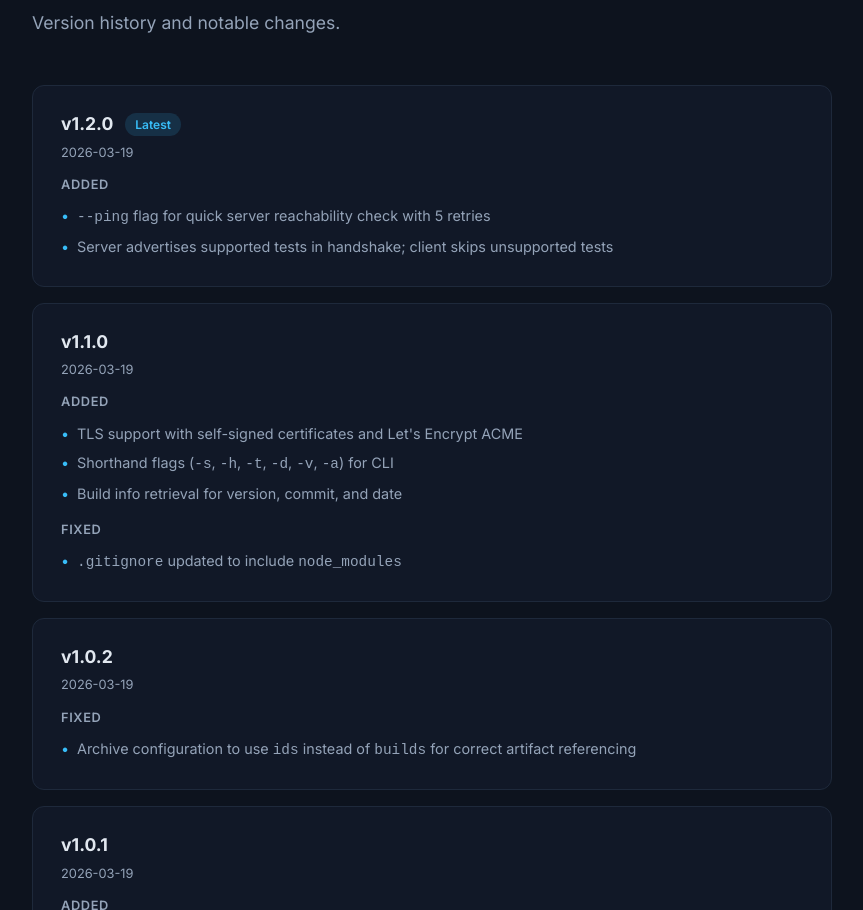
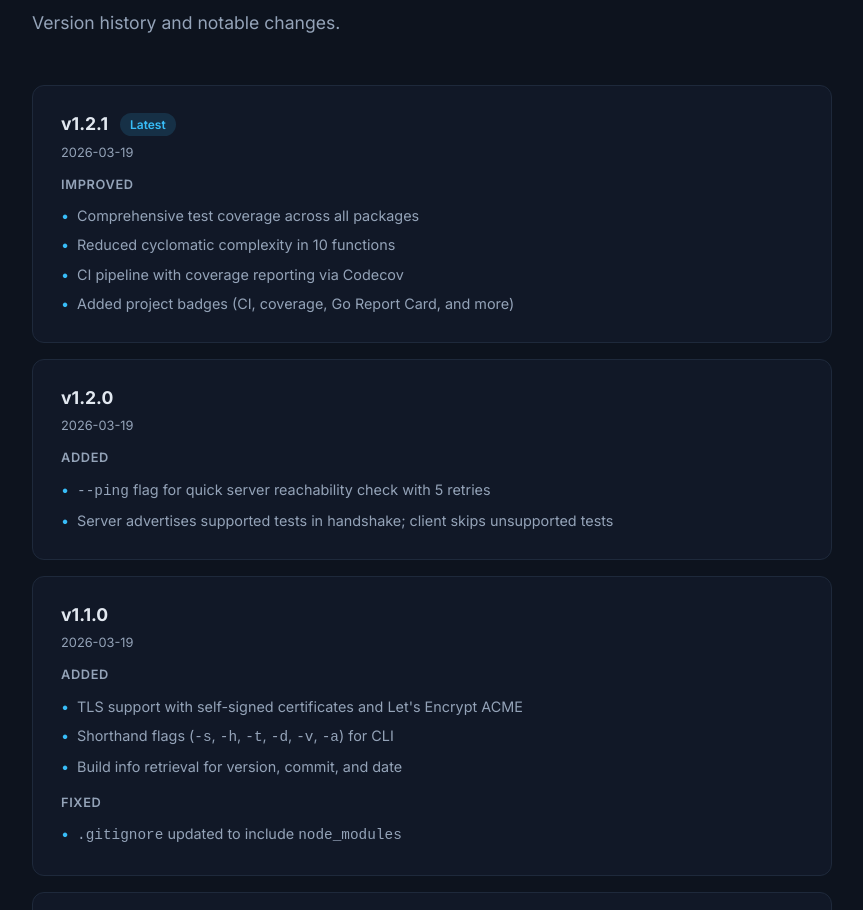
Before and after one commit to goozt/gospeed, a plain HTML site: page docs/index.html in a window 1280 px wide. Shown: the part 10211-11121 px from the top of the page, without its empty margins (82-945 px from the left). Drawn offline with Linux system fonts and the light colour scheme.

Commit message:
chore: update changelog and documentation for v1.2.1 release

```diff
--- a/docs/index.html
+++ b/docs/index.html
@@ -731,7 +731,19 @@ gospeed</code>
     <div class="changelog-list">
 
       <div class="changelog-version">
-        <h3>v1.2.0 <span class="tag">Latest</span></h3>
+        <h3>v1.2.1 <span class="tag">Latest</span></h3>
+        <div class="date">2026-03-19</div>
+        <h4>Improved</h4>
+        <ul>
+          <li>Comprehensive test coverage across all packages</li>
+          <li>Reduced cyclomatic complexity in 10 functions</li>
+          <li>CI pipeline with coverage reporting via Codecov</li>
+          <li>Added project badges (CI, coverage, Go Report Card, and more)</li>
+        </ul>
+      </div>
+
+      <div class="changelog-version">
+        <h3>v1.2.0</h3>
         <div class="date">2026-03-19</div>
         <h4>Added</h4>
         <ul>
```
Also changed, not shown: CHANGELOG.md, README.md.
